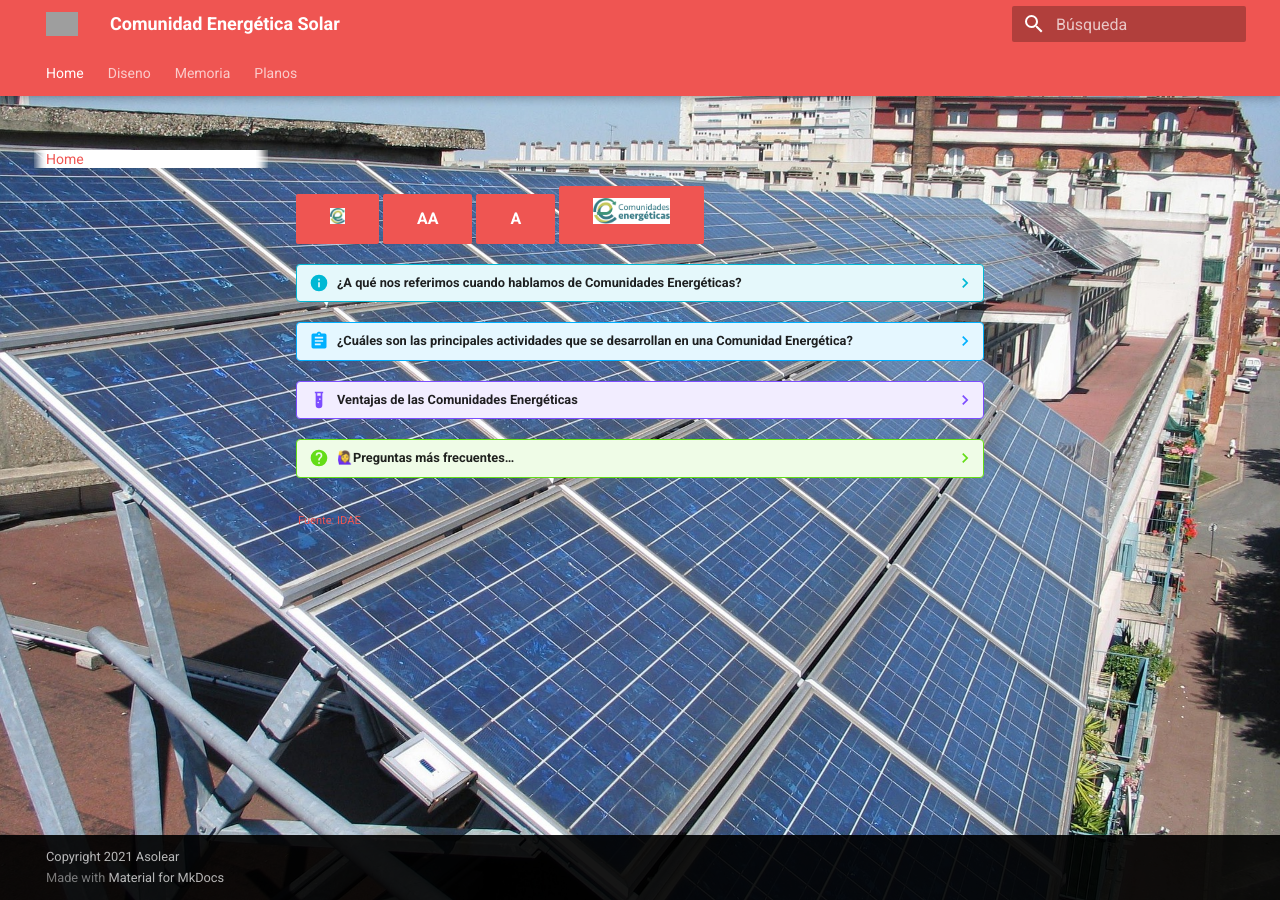
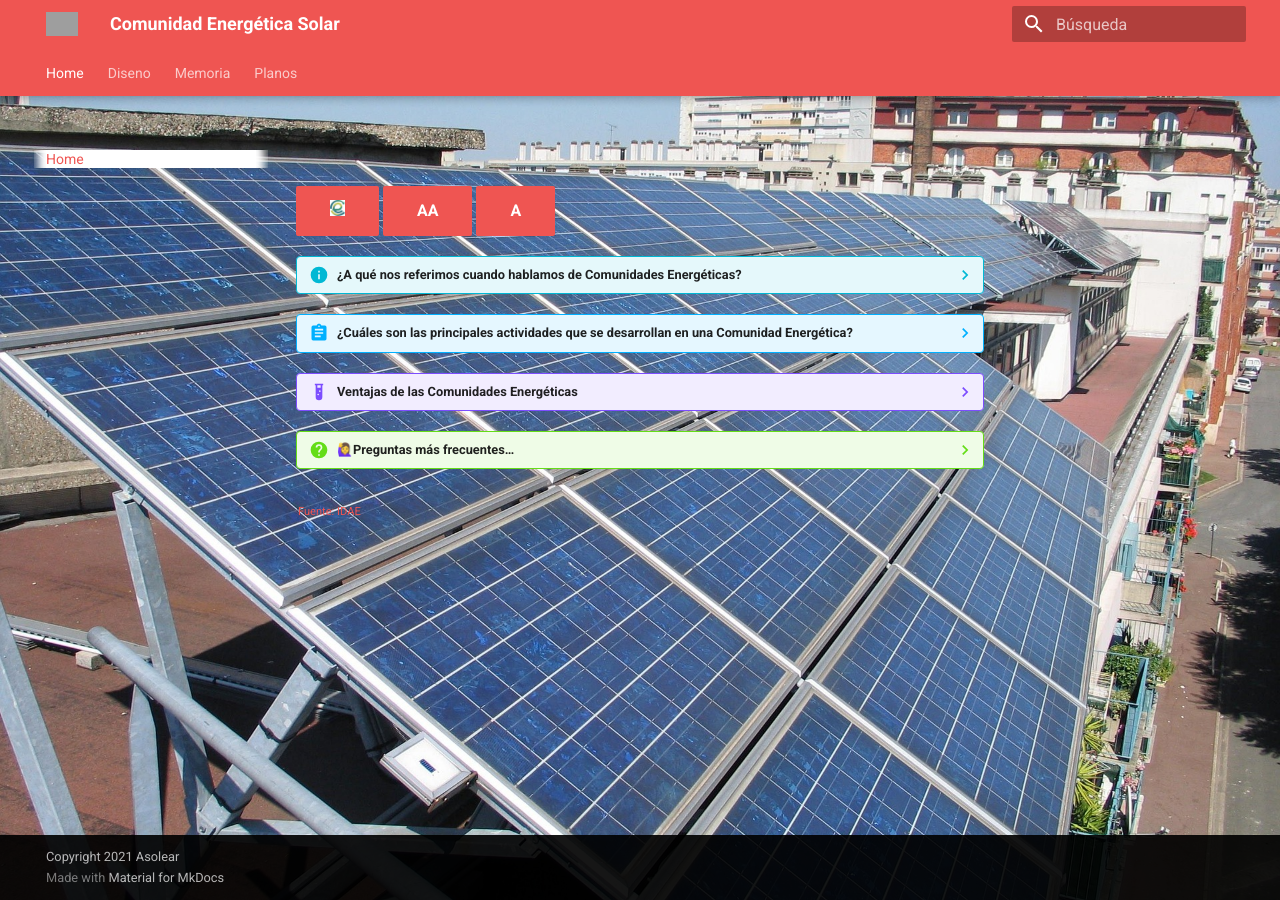
Before and after one commit to asolear/ComunidadEnergeticaSolar, an MkDocs documentation site: the page built from docs/index.md, in a window 1280 px wide. Built offline with MkDocs 1.6.1 and Material for MkDocs 9.7.7, drawn with Linux system fonts in a browser that asks for light colours; grey boxes are pictures that could not be loaded.

Commit message:
prg mié 04 ene 2023 20:06:10 CET

```diff
--- a/docs/index.md
+++ b/docs/index.md
@@ -13,7 +13,6 @@ body {
 [![Image title](image/ce.png){ width="15" }](Planos/Caja String/){ .md-button .md-button--primary }
 [AA](Planos/Caja String/){ .md-button .md-button--primary }
 [A](Planos/Caja String/){ .md-button .md-button--primary }
-[![Image title](image/comunidadenergetica.png){ width="77" }](Planos/Caja String/){ .md-button .md-button--primary }
 
 
 
```
Also changed, not shown: site/index.html, site/search/search_index.json, 1 other file.
